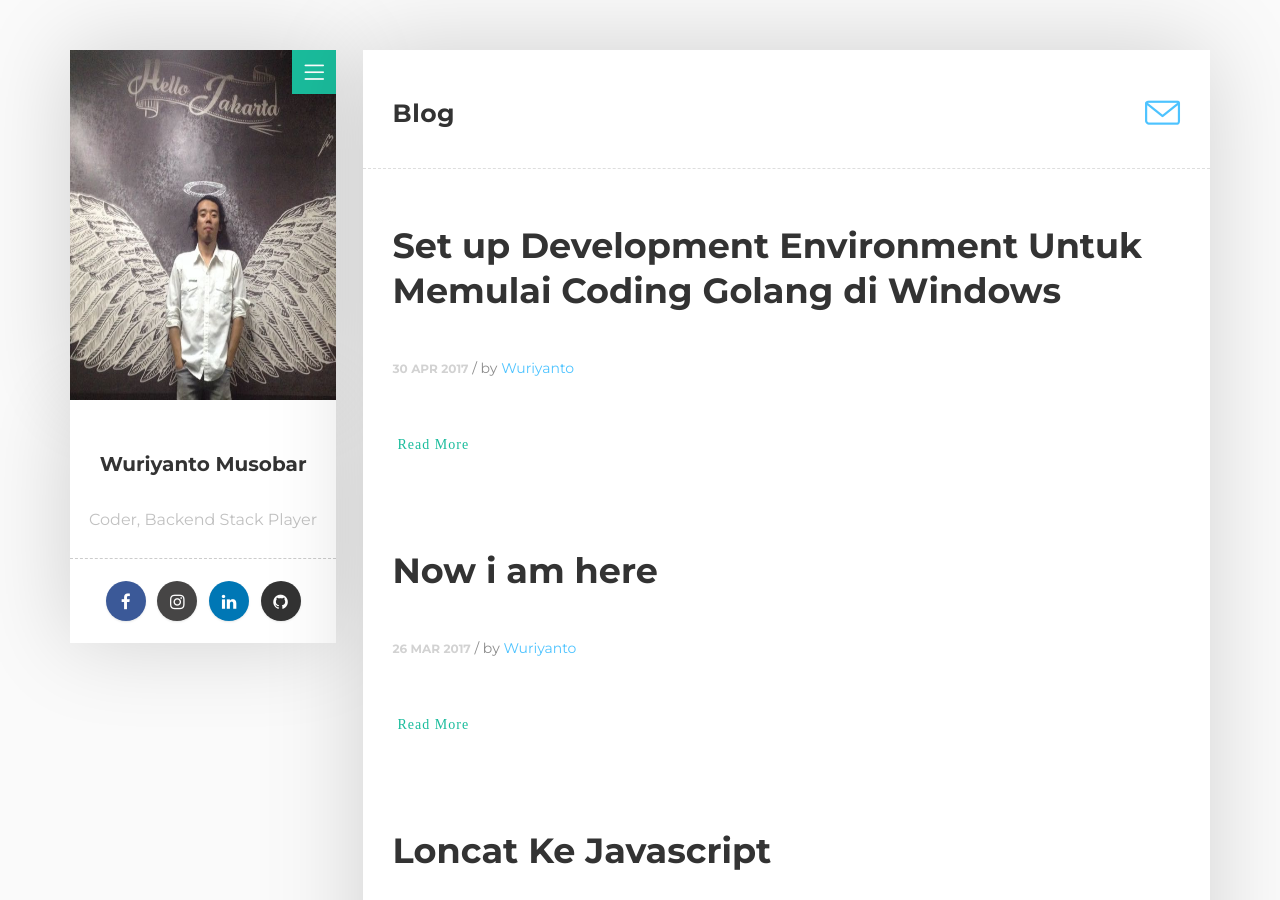
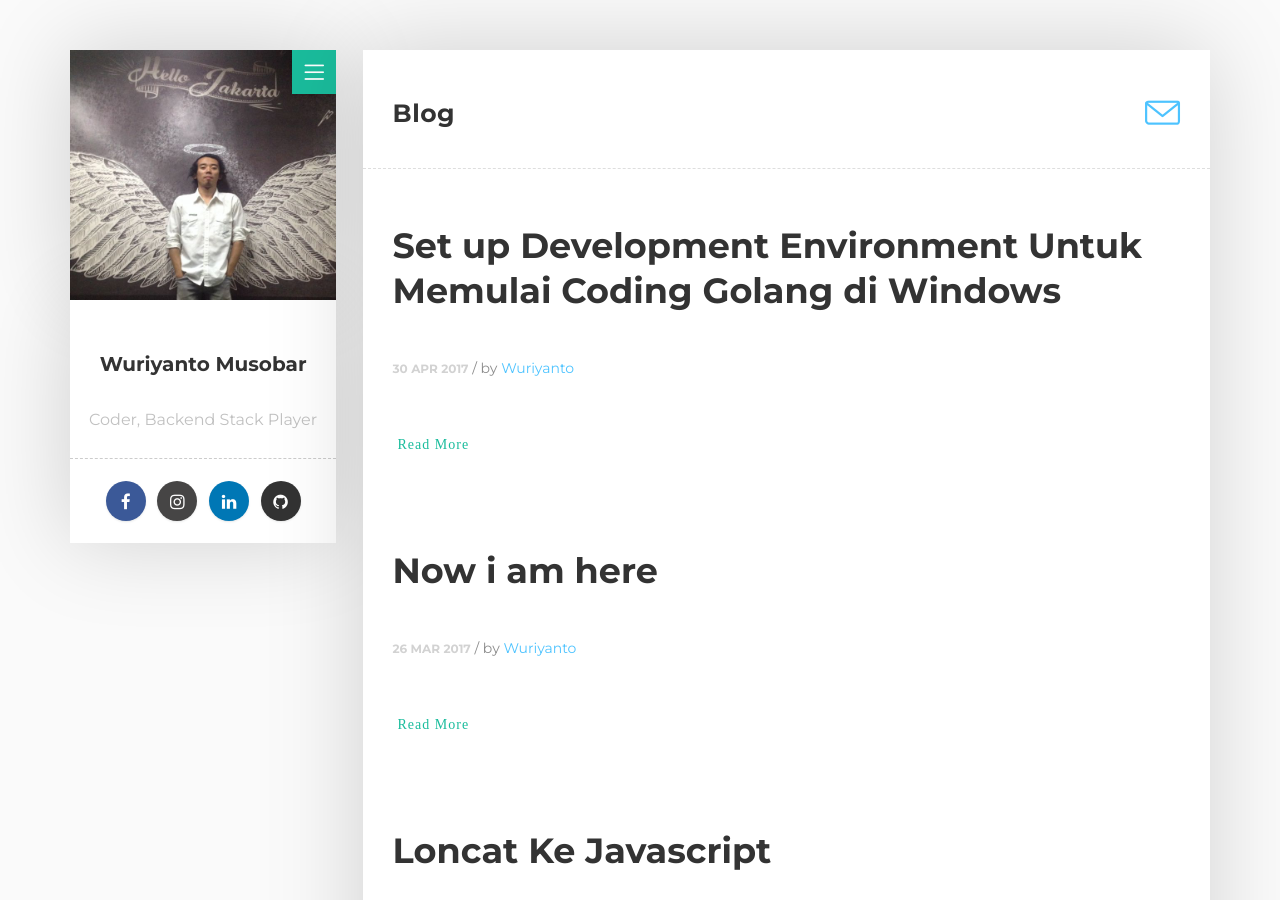
Before and after one commit to wuriyanto48/wuriyanto48.github.io, a Jekyll site: the page built from index.html, in a window 1280 px wide and 900 px high. Built offline with Jekyll 4.4.1, drawn with Linux system fonts in a browser that asks for light colours; nearby versions of some CDN libraries; comment, search, counter and statistics services are not loaded.

Commit message:
change image

```diff
--- a/_layouts/default.html
+++ b/_layouts/default.html
@@ -80,7 +80,7 @@
                    <div class="about-fixed">
 
                      <div class="my-pic">
-                        <img src="/assets/img/pp.jpg" alt="Wuriyanto" height="350">
+                        <img src="/assets/img/pp.jpg" alt="Wuriyanto" height="250">
                         <a href="javascript:void(0)" class="collapsed" data-target="#menu" data-toggle="collapse"><i class="icon-menu menu"></i></a>
                          <div id="menu" class="collapse">
                            <ul class="menu-link">
```
